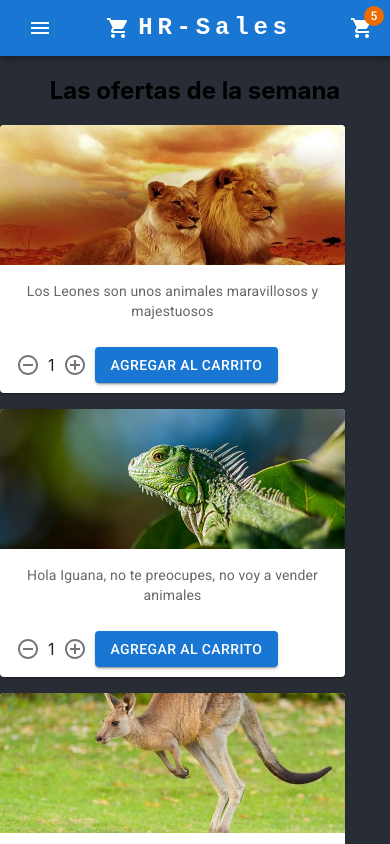
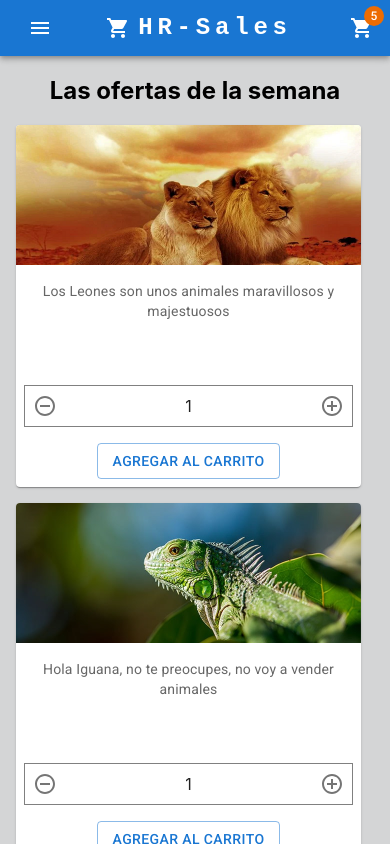
Before and after one commit to chuelmo/coder-ecommerce-app, a React (Create React App) app: page / in a window 390 px wide. Shown: the top 844 px of the page. Built offline with nearby package versions, Linux system fonts and the light colour scheme; the HTML template or start-up script is replaced by a standard one.

Commit message:
Diseño con grid en los componentes, responsive

```diff
--- a/src/App.css
+++ b/src/App.css
@@ -1,3 +1,4 @@
 .App {
   text-align: center;
+  background-color: rgba(255, 255, 255, .8);
 }
--- a/src/App.js
+++ b/src/App.js
@@ -1,4 +1,3 @@
-import './App.css';
 import NavBar from './components/NavBar';
 import ItemListContainer from './components/ItemListContainer';
 import Grid from "@mui/material/Grid";
@@ -8,6 +7,8 @@ import leones from './assets/img/leones.png';
 import canguro from './assets/img/canguro.jpg';
 import jirafa from './assets/img/jirafa.jpg';
 import hipo from './assets/img/hipo.jpg';
+import Container from "@mui/material/Container";
+import "./App.css";
 
 const animales = [
   {
@@ -51,6 +52,7 @@ function App() {
   return (
     <div className="App">
       <NavBar />
+      <Container style={{ paddingBottom: "30px" }}>
         <h2>Las ofertas de la semana</h2>
         <Box sx={{ flexGrow: 1, margin: "auto", justifyContent: 'space-evenly' }}>
           <Grid container spacing={2} direction="row" alignItems="flex-start">
@@ -61,6 +63,7 @@ function App() {
             ))}
           </Grid>
         </Box>
+      </Container>
     </div>
   );
 }
--- a/src/components/ItemCount.jsx
+++ b/src/components/ItemCount.jsx
@@ -1,6 +1,7 @@
 import React, {useState} from "react";
 import IconButton from '@mui/material/IconButton';
 import Button from '@mui/material/Button';
+import Grid from "@mui/material/Grid";
 import AddCircleOutlineOutlinedIcon from '@mui/icons-material/AddCircleOutlineOutlined';
 import RemoveCircleOutlineOutlinedIcon from '@mui/icons-material/RemoveCircleOutlineOutlined';
 
@@ -20,7 +21,15 @@ export default function ItemCount({stock, initial, onAdd}) {
     }
 
     return (
-        <>
+        <Grid container>
+            <Grid item xs={12}>
+                <Grid
+                    container
+                    direction="row"
+                    justifyContent="space-between"
+                    alignItems="center"
+                    style={{ border: "1px solid grey" }}
+                >
                     <IconButton onClick={removeProduct} aria-label="delete">
                         <RemoveCircleOutlineOutlinedIcon />
                     </IconButton>
@@ -28,7 +37,16 @@ export default function ItemCount({stock, initial, onAdd}) {
                     <IconButton onClick={addProduct} aria-label="delete">
                         <AddCircleOutlineOutlinedIcon />
                     </IconButton>
-            <Button onClick={() => onAdd(count)} variant="contained">Agregar al Carrito</Button>
-        </>
+                </Grid>
+            </Grid>
+            <Grid item mt={2} xs={12}
+              container
+              direction="row"
+              justifyContent="center"
+              alignItems="flex-end"
+            >
+                <Button onClick={() => onAdd(count)} variant="outlined">Agregar al Carrito</Button>
+            </Grid>
+        </Grid>
     );
 }
--- a/src/components/ItemListContainer.jsx
+++ b/src/components/ItemListContainer.jsx
@@ -30,14 +30,14 @@ export default function ItemListContainer({greeting, image, alt, stock, name}) {
           </Alert>
         </Snackbar>
       )}
-      <Card sx={{ maxWidth: 345 }}>
+      <Card sx={{ maxWidth: 345, minHeight: 350, maxHeight: 400 }}>
         <CardMedia
             component="img"
             height="140"
             image={image}
             alt={alt}
         />
-        <CardContent>
+          <CardContent sx={{ minHeight: 80, maxHeight: 120 }}>
             <Typography variant="body2" color="text.secondary">
               {greeting}
             </Typography>
```
Lines whose indentation alone changed are shown as unchanged.
